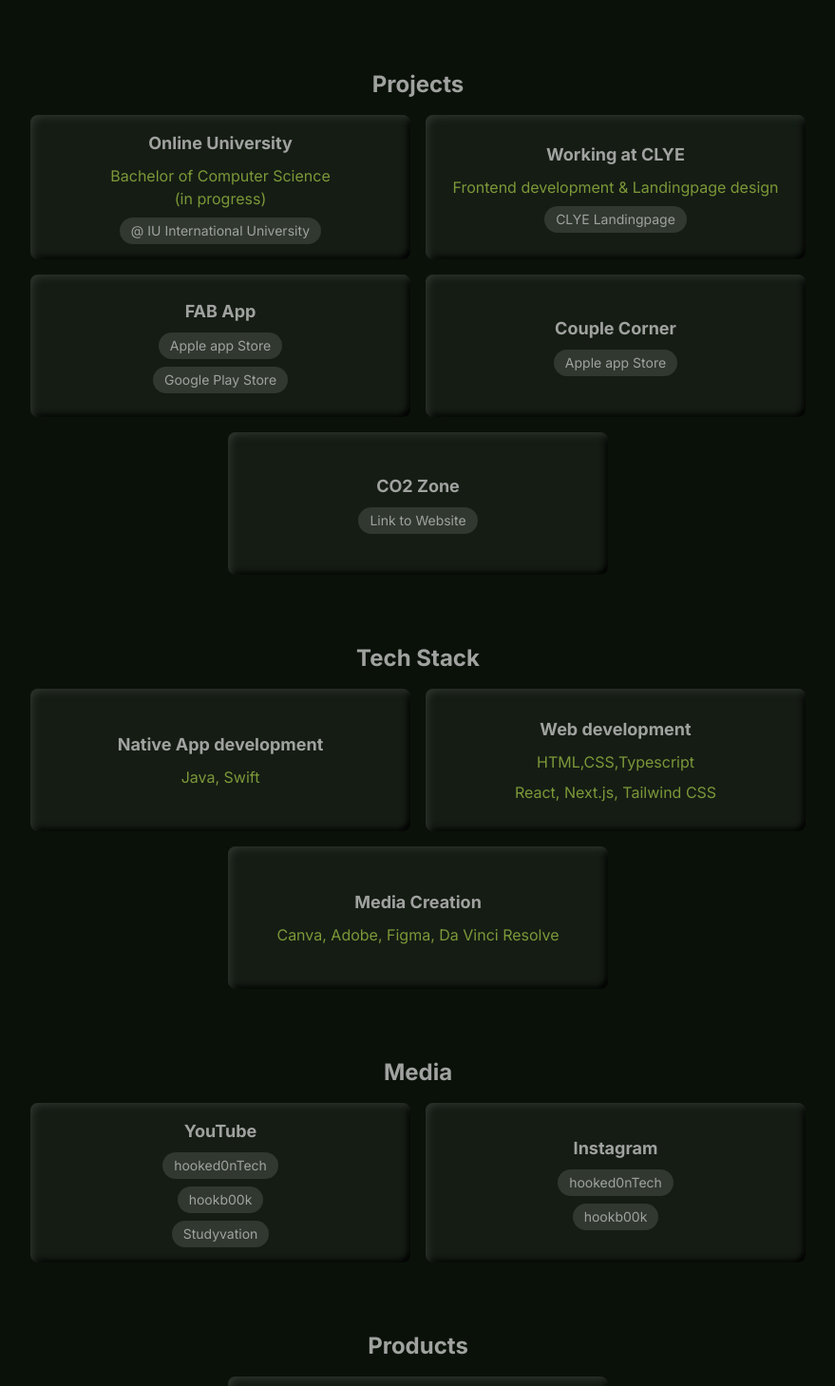
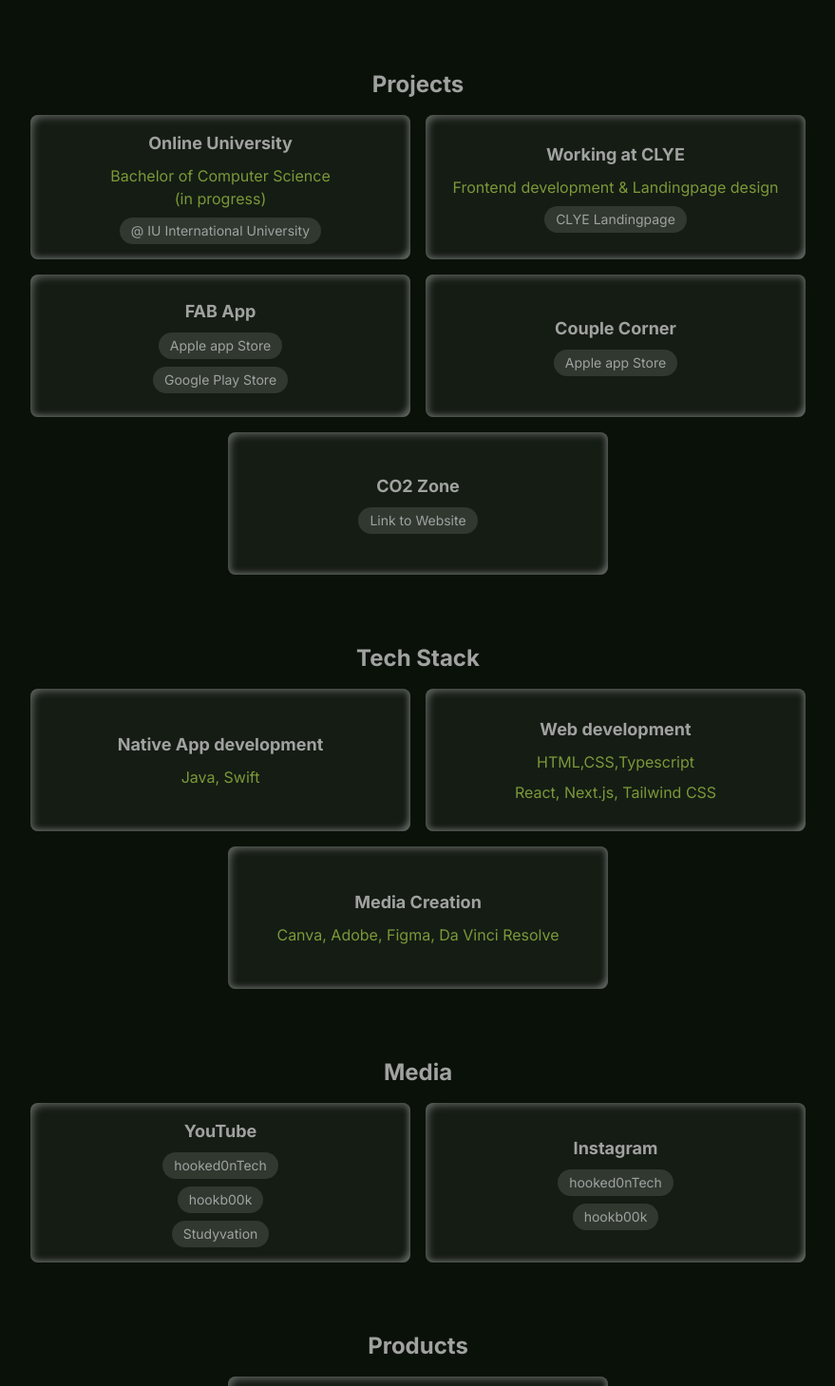
Before and after one commit to AnnaH00k/hookintech, a Next.js app: page / in a window 1280 px wide. Shown: the part 191-1650 px from the top of the page at 95% size, without its empty margins (200-1079 px from the left). Built offline with nearby package versions, Linux system fonts and the light colour scheme.

Commit message:
more contrast

```diff
--- a/app/hooked0nstudys/page.tsx
+++ b/app/hooked0nstudys/page.tsx
@@ -226,7 +226,7 @@
         </section>
       )}
 
-      <section className="max-w-3xl w-[95vw]">
+      <section className="max-w-3xl flex items-center justify-center w-[95vw]">
         <button
           onClick={toggleSubjects}
           className={`sm:text-lg m-2 text-md text-white text-center rounded-lg px-3 py-1 ${showSubjects ? 'bg-green-900' : 'bg-[#303830]'}`}
--- a/app/page.tsx
+++ b/app/page.tsx
@@ -38,7 +38,7 @@
             <h1 className="text-2xl text-[#A0A2A0] text-center font-bold w-[90vw]">
               Projects
             </h1>
-            <div className="shadow-neumorphic-hooked0ntech-box flex flex-col rounded-lg max-w-[400px] min-h-[150px] sm:w-[40vw] w-[80vw] text-center items-center justify-center gap-2 bg-[#151C14] sm:hover:bg-[#1A2310] sm:hover:scale-105 p-4">
+            <div className="shadow-neumorphic-hooked0ntech-box flex flex-col rounded-lg max-w-[400px] min-h-[150px] sm:w-[40vw] w-[80vw] text-center items-center justify-center gap-2 bg-[#151C14] sm:hover:bg-[#1A2310]  shadow-[#646864] sm:hover:scale-105 p-4">
             <h2 className="text-lg text-[#A0A2A0] font-bold ">
                 Online University
               </h2>
@@ -54,7 +54,7 @@
                 @ IU International University
               </a>
             </div>
-            <div className="shadow-neumorphic-hooked0ntech-box flex flex-col rounded-lg max-w-[400px] min-h-[150px]  sm:w-[40vw] w-[80vw] text-center items-center justify-center gap-2 bg-[#151C14] sm:hover:bg-[#1A2310] sm:hover:scale-105 p-4">
+            <div className="shadow-neumorphic-hooked0ntech-box flex flex-col rounded-lg max-w-[400px] min-h-[150px]  sm:w-[40vw] w-[80vw] text-center items-center justify-center gap-2 bg-[#151C14] sm:hover:bg-[#1A2310] shadow-[#646864] sm:hover:scale-105 p-4">
               <h2 className="text-lg text-[#A0A2A0] font-bold">
                 Working at CLYE
               </h2>
@@ -70,7 +70,7 @@
                 CLYE Landingpage
               </a>
             </div>
-            <div className="shadow-neumorphic-hooked0ntech-box flex flex-col rounded-lg max-w-[400px] min-h-[150px]  sm:w-[40vw] w-[80vw] text-center items-center justify-center gap-2 bg-[#151C14] sm:hover:bg-[#1A2310] sm:hover:scale-105 p-4">
+            <div className="shadow-neumorphic-hooked0ntech-box flex flex-col rounded-lg max-w-[400px] min-h-[150px]  sm:w-[40vw] w-[80vw] text-center items-center justify-center gap-2 bg-[#151C14] sm:hover:bg-[#1A2310] shadow-[#646864] sm:hover:scale-105 p-4">
               <h2 className="text-lg text-[#A0A2A0] font-bold">FAB App</h2>
               <a
                 href="https://apps.apple.com/us/app/fabapp/id1554684851?fbclid=IwAR3ha_5Z9kWtMqfu4gVLOqbYFzdYnZSDdLVIQyKdG7YRyYWYYODJDKWLCIU"
@@ -87,7 +87,7 @@
                 Google Play Store
               </a>
             </div>
-            <div className="shadow-neumorphic-hooked0ntech-box flex flex-col rounded-lg max-w-[400px] min-h-[150px]  sm:w-[40vw] w-[80vw] text-center items-center justify-center gap-2 bg-[#151C14] sm:hover:bg-[#1A2310] sm:hover:scale-105 p-4">
+            <div className="shadow-neumorphic-hooked0ntech-box flex flex-col rounded-lg max-w-[400px] min-h-[150px]  sm:w-[40vw] w-[80vw] text-center items-center justify-center gap-2 bg-[#151C14] sm:hover:bg-[#1A2310] shadow-[#646864] sm:hover:scale-105 p-4">
               <h2 className="text-lg text-[#A0A2A0] font-bold">
                 Couple Corner
               </h2>
@@ -99,7 +99,7 @@
                 Apple app Store
               </a>
             </div>
-            <div className="shadow-neumorphic-hooked0ntech-box flex flex-col rounded-lg max-w-[400px] min-h-[150px]  sm:w-[40vw] w-[80vw] text-center items-center justify-center gap-2 bg-[#151C14] sm:hover:bg-[#1A2310] sm:hover:scale-105 p-4">
+            <div className="shadow-neumorphic-hooked0ntech-box flex flex-col rounded-lg max-w-[400px] min-h-[150px]  sm:w-[40vw] w-[80vw] text-center items-center justify-center gap-2 bg-[#151C14] sm:hover:bg-[#1A2310] shadow-[#646864] sm:hover:scale-105 p-4">
               <h2 className="text-lg text-[#A0A2A0] font-bold">CO2 Zone</h2>
               <a
                 href="https://annah00k.github.io/co2-zone/en"
@@ -118,14 +118,14 @@
             <h1 className="text-2xl text-[#A0A2A0] text-center font-bold w-[90vw]">
               Tech Stack
             </h1>
-            <div className="shadow-neumorphic-hooked0ntech-box flex flex-col rounded-lg max-w-[400px] min-h-[150px]  sm:w-[40vw] w-[80vw] text-center items-center justify-center gap-2 bg-[#151C14] sm:hover:bg-[#1A2310] sm:hover:scale-105 p-4">
+            <div className="shadow-neumorphic-hooked0ntech-box flex flex-col rounded-lg max-w-[400px] min-h-[150px]  sm:w-[40vw] w-[80vw] text-center items-center justify-center gap-2 bg-[#151C14] sm:hover:bg-[#1A2310] shadow-[#646864] sm:hover:scale-105 p-4">
               <h2 className="text-lg text-[#A0A2A0] font-bold">
                 Native App development
               </h2>
               <p className="text-md text-[#7C9838]">Java, Swift</p>
             </div>
 
-            <div className="shadow-neumorphic-hooked0ntech-box flex flex-col rounded-lg max-w-[400px] min-h-[150px]  sm:w-[40vw] w-[80vw] text-center items-center justify-center gap-2 bg-[#151C14] sm:hover:bg-[#1A2310] sm:hover:scale-105 p-4">
+            <div className="shadow-neumorphic-hooked0ntech-box flex flex-col rounded-lg max-w-[400px] min-h-[150px]  sm:w-[40vw] w-[80vw] text-center items-center justify-center gap-2 bg-[#151C14] sm:hover:bg-[#1A2310] shadow-[#646864] sm:hover:scale-105 p-4">
               <h2 className="text-lg text-[#A0A2A0] font-bold ">
                 Web development
               </h2>
@@ -135,7 +135,7 @@
               </p>
             </div>
 
-            <div className="shadow-neumorphic-hooked0ntech-box flex flex-col rounded-lg max-w-[400px] min-h-[150px]  sm:w-[40vw] w-[80vw] text-center items-center justify-center gap-2 bg-[#151C14] sm:hover:bg-[#1A2310] sm:hover:scale-105 p-4">
+            <div className="shadow-neumorphic-hooked0ntech-box flex flex-col rounded-lg max-w-[400px] min-h-[150px]  sm:w-[40vw] w-[80vw] text-center items-center justify-center gap-2 bg-[#151C14] sm:hover:bg-[#1A2310] shadow-[#646864] sm:hover:scale-105 p-4">
               <h2 className="text-lg text-[#A0A2A0] font-bold ">
                 Media Creation
               </h2>
@@ -158,7 +158,7 @@
             <h1 className="text-2xl text-[#A0A2A0] text-center font-bold w-[90vw]">
               Media
             </h1>
-            <div className="shadow-neumorphic-hooked0ntech-box flex flex-col rounded-lg max-w-[400px] min-h-[150px]  sm:w-[40vw] w-[80vw] text-center items-center justify-center gap-2 bg-[#151C14] sm:hover:bg-[#1A2310] sm:hover:scale-105 p-4">
+            <div className="shadow-neumorphic-hooked0ntech-box flex flex-col rounded-lg max-w-[400px] min-h-[150px]  sm:w-[40vw] w-[80vw] text-center items-center justify-center gap-2 bg-[#151C14] sm:hover:bg-[#1A2310] shadow-[#646864] sm:hover:scale-105 p-4">
               <h2 className="text-lg text-[#A0A2A0] font-bold ">YouTube</h2>
               <a
                 className="text-sm sm:text-md text-[#A0A2A0] hover:text-[#fff] rounded-full bg-[#303830] px-3 py-1"
@@ -182,7 +182,7 @@
                 Studyvation
               </a>
             </div>
-            <div className="shadow-neumorphic-hooked0ntech-box flex flex-col rounded-lg max-w-[400px] min-h-[150px]  sm:w-[40vw] w-[80vw] text-center items-center justify-center gap-2 bg-[#151C14] sm:hover:bg-[#1A2310] sm:hover:scale-105 p-4">
+            <div className="shadow-neumorphic-hooked0ntech-box flex flex-col rounded-lg max-w-[400px] min-h-[150px]  sm:w-[40vw] w-[80vw] text-center items-center justify-center gap-2 bg-[#151C14] sm:hover:bg-[#1A2310] shadow-[#646864] sm:hover:scale-105 p-4">
               <h2 className="text-lg text-[#A0A2A0] font-bold">Instagram</h2>
               <a
                 href="https://www.instagram.com/hooked0ntech/"
@@ -208,7 +208,7 @@
             <h1 className="text-2xl text-[#A0A2A0] text-center font-bold w-[90vw]">
               Products
             </h1>
-            <div className="shadow-neumorphic-hooked0ntech-box flex flex-col rounded-lg max-w-[400px] min-h-[150px]  sm:w-[40vw] w-[80vw] text-center items-center justify-center gap-2 bg-[#151C14] sm:hover:bg-[#1A2310] sm:hover:scale-105 p-4">
+            <div className="shadow-neumorphic-hooked0ntech-box flex flex-col rounded-lg max-w-[400px] min-h-[150px]  sm:w-[40vw] w-[80vw] text-center items-center justify-center gap-2 bg-[#151C14] sm:hover:bg-[#1A2310] shadow-[#646864] sm:hover:scale-105 p-4">
               <h2 className="text-lg text-[#A0A2A0] font-bold">
                 Amazon Storefront
               </h2>
```
